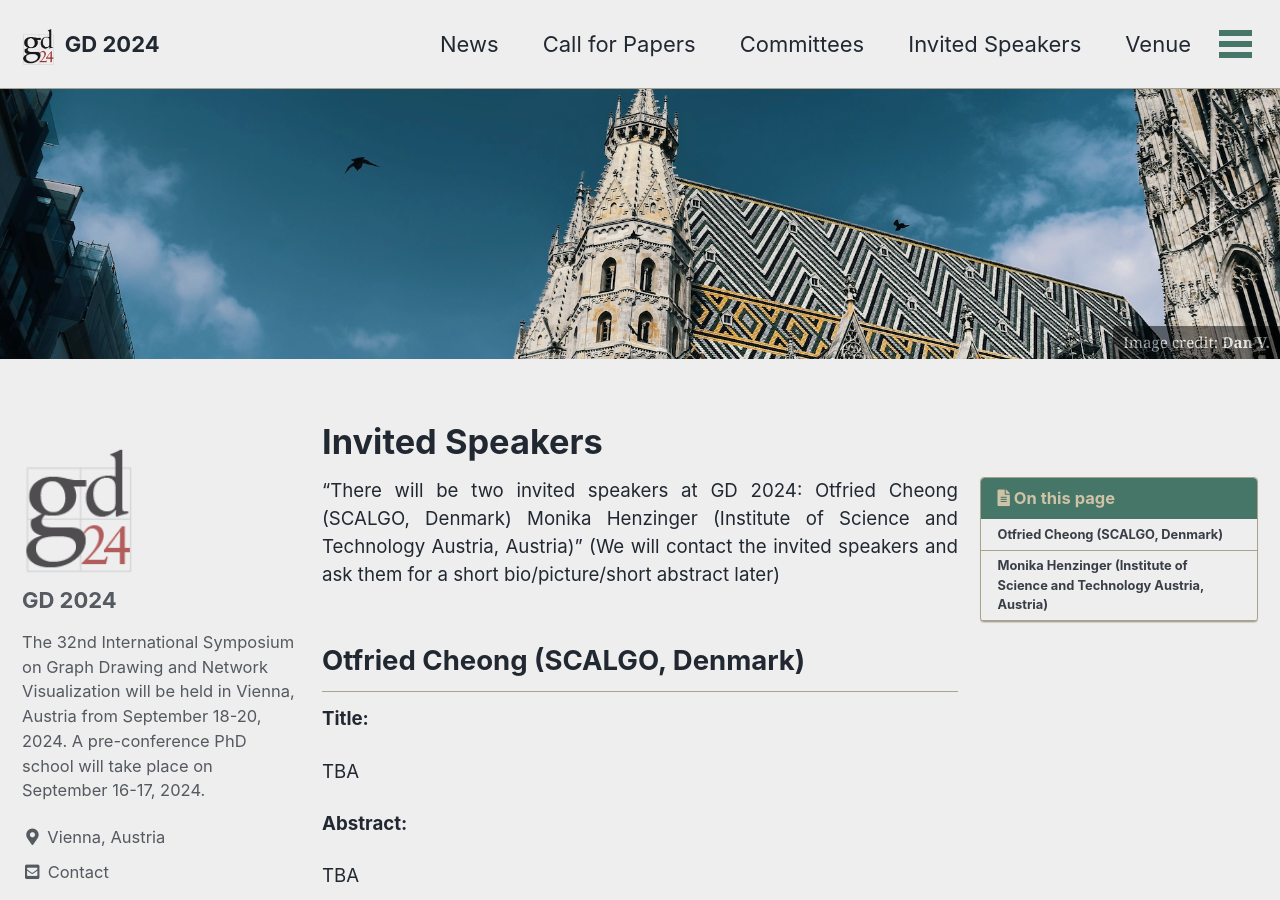
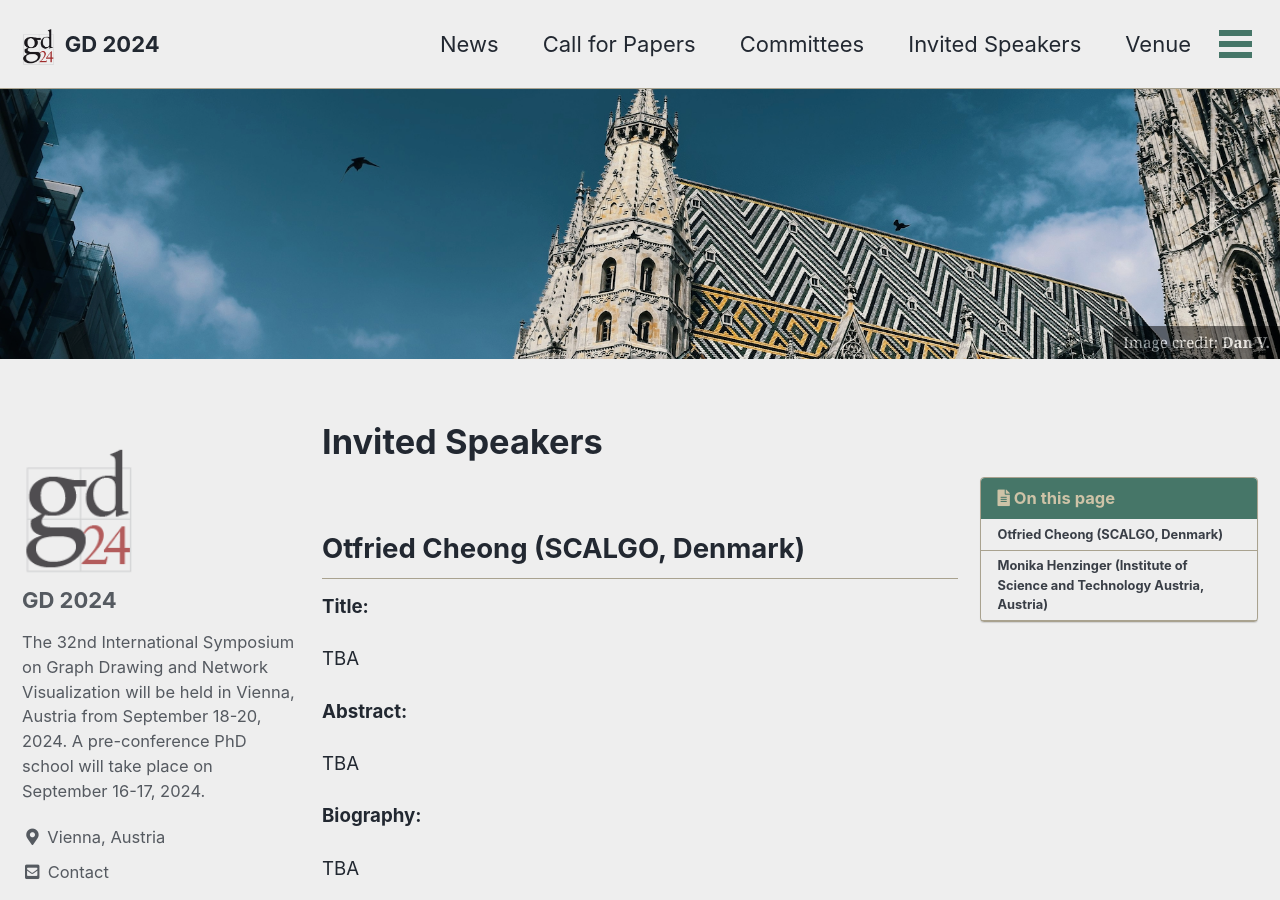
Before and after one commit to graphdrawing/gd2024, a Jekyll site: the page built from pages/speaker.md, in a window 1280 px wide and 900 px high. Built offline with Jekyll 4.4.1, drawn with Linux system fonts in a browser that asks for light colours; cached includes are drawn as plain includes.

Commit message:
update speakers

```diff
--- a/pages/speaker.md
+++ b/pages/speaker.md
@@ -8,12 +8,6 @@ header:
 # last_modified_at: 2023-07-24
 toc: true
 ---
-
-
-"There will be two invited speakers at GD 2024: Otfried Cheong (SCALGO, Denmark)
-Monika Henzinger (Institute of Science and Technology Austria, Austria)"
-(We will contact the invited speakers and ask them for a short
-bio/picture/short abstract later)
 
 
 ## Otfried Cheong (SCALGO, Denmark)
```
